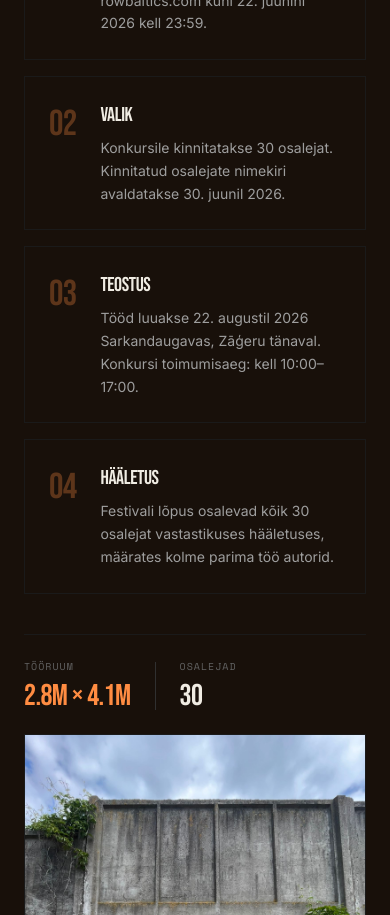
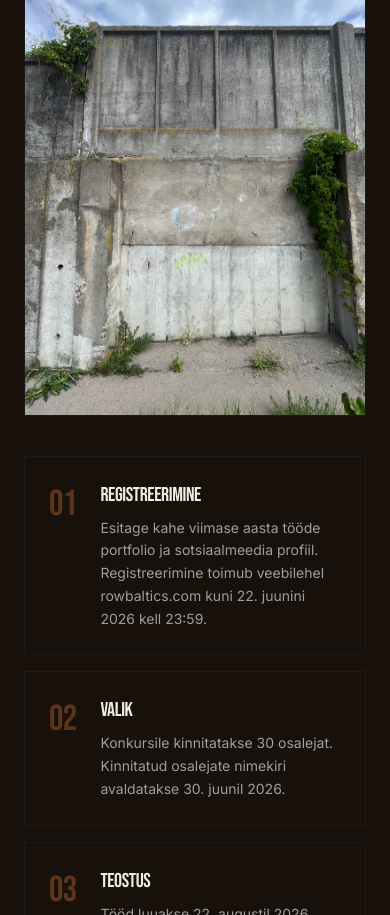
Before and after one commit to vasiljevsvladislavs-dot/rowbaltic, a Next.js app: page /ee in a window 390 px wide. Shown: the part 3320-4235 px from the top of the page. Built offline with nearby package versions, Linux system fonts and the light colour scheme.

Commit message:
Fix mobile order: wall+image before rules

```diff
--- a/src/components/sections/CompetitionSection.tsx
+++ b/src/components/sections/CompetitionSection.tsx
@@ -23,80 +23,47 @@ export default function CompetitionSection({ dict }: Props) {
           </div>
         </AnimateIn>
 
-        {/* Row 1: heading/texts/theme  |  rules */}
-        <div className="grid grid-cols-1 lg:grid-cols-12 gap-x-16 gap-y-0">
-          <div className="lg:col-span-5">
+        {/*
+          Mobile order:  1 heading  →  2 wall+image  →  3 rules  →  4 prizes
+          Desktop grid:  [heading | rules] / [wall+image | prizes]
+        */}
+        <div className="grid grid-cols-1 lg:grid-cols-12 lg:grid-rows-[auto_auto] gap-x-16">
+
+          {/* 1 — Heading / texts / theme  (desktop: col 1-5, row 1) */}
+          <div className="lg:col-start-1 lg:col-span-5 lg:row-start-1">
             <AnimateIn delay={100}>
               <h2 className="font-display text-[clamp(3rem,7vw,6.5rem)] leading-none text-cream mb-8">
                 {c.heading[0]}<br />
                 <span className="text-acid">{c.heading[1]}</span>
               </h2>
             </AnimateIn>
-
             <AnimateIn delay={200}>
-              <p className="text-ink-200 leading-relaxed mb-6">
-                {c.p1}
-              </p>
+              <p className="text-ink-200 leading-relaxed mb-6">{c.p1}</p>
             </AnimateIn>
-
             <AnimateIn delay={250}>
-              <p className="text-ink-300 leading-relaxed mb-10">
-                {c.p2}
-              </p>
+              <p className="text-ink-300 leading-relaxed mb-10">{c.p2}</p>
             </AnimateIn>
-
-            {/* Theme callout */}
             <AnimateIn delay={300}>
               <div className="border border-acid/30 bg-acid/5 p-6">
-                <p className="font-mono text-[10px] uppercase tracking-widest text-acid mb-3">
-                  {c.theme_label}
-                </p>
+                <p className="font-mono text-[10px] uppercase tracking-widest text-acid mb-3">{c.theme_label}</p>
                 <p className="font-display text-5xl text-cream mb-3">{dict.hero.theme_word}</p>
-                <p className="text-ink-300 text-sm leading-relaxed">
-                  {c.theme_desc}
-                </p>
+                <p className="text-ink-300 text-sm leading-relaxed">{c.theme_desc}</p>
               </div>
             </AnimateIn>
           </div>
 
-          {/* Rules */}
-          <div className="lg:col-span-7 space-y-4 mt-10 lg:mt-0">
-            {c.rules.map((rule, i) => (
-              <AnimateIn key={rule.num} delay={100 + i * 80} direction="left">
-                <div className="group flex gap-6 border border-ink-800 p-6 hover:border-acid/40 hover:bg-acid/3 transition-all duration-300">
-                  <span className="font-display text-4xl text-acid/30 group-hover:text-acid/60 transition-colors pt-1 shrink-0">
-                    {rule.num}
-                  </span>
-                  <div>
-                    <h3 className="font-display text-xl text-cream mb-2 group-hover:text-acid transition-colors">
-                      {rule.title}
-                    </h3>
-                    <p className="text-ink-300 text-sm leading-relaxed">{rule.text}</p>
-                  </div>
-                </div>
-              </AnimateIn>
-            ))}
-          </div>
-        </div>
-
-        {/* Row 2: siena image  |  prizes */}
-        <div className="grid grid-cols-1 lg:grid-cols-12 gap-x-16 gap-y-0 mt-10">
-          {/* Wall size + image */}
-          <div className="lg:col-span-5">
+          {/* 2 — Wall size + siena  (desktop: col 1-5, row 2) */}
+          <div className="lg:col-start-1 lg:col-span-5 lg:row-start-2 mt-10 lg:mt-0">
             <AnimateIn delay={350}>
               <div className="border-t border-ink-800 pt-6">
                 <div className="flex items-center gap-6 mb-5">
                   <div>
-                    <p className="font-mono text-[10px] uppercase tracking-widest text-ink-500 mb-1">
-                      {c.wall_label}
-                    </p>
+                    <p className="font-mono text-[10px] uppercase tracking-widest text-ink-500 mb-1">{c.wall_label}</p>
                     <p className="font-display text-3xl text-acid">2.8m × 4.1m</p>
                   </div>
                   <div className="w-px h-12 bg-ink-700" />
                   <div>
-                    <p className="font-mono text-[10px] uppercase tracking-widest text-ink-500 mb-1">
-                      {c.participants_label}
-                    </p>
+                    <p className="font-mono text-[10px] uppercase tracking-widest text-ink-500 mb-1">{c.participants_label}</p>
                     <p className="font-display text-3xl text-cream">30</p>
                   </div>
                 </div>
@@ -114,14 +81,29 @@ export default function CompetitionSection({ dict }: Props) {
             </AnimateIn>
           </div>
 
-          {/* Prizes */}
-          <div className="lg:col-span-7 mt-10 lg:mt-0">
+          {/* 3 — Rules  (desktop: col 6-12, row 1) */}
+          <div className="lg:col-start-6 lg:col-span-7 lg:row-start-1 space-y-4 mt-10 lg:mt-0">
+            {c.rules.map((rule, i) => (
+              <AnimateIn key={rule.num} delay={100 + i * 80} direction="left">
+                <div className="group flex gap-6 border border-ink-800 p-6 hover:border-acid/40 hover:bg-acid/3 transition-all duration-300">
+                  <span className="font-display text-4xl text-acid/30 group-hover:text-acid/60 transition-colors pt-1 shrink-0">
+                    {rule.num}
+                  </span>
+                  <div>
+                    <h3 className="font-display text-xl text-cream mb-2 group-hover:text-acid transition-colors">{rule.title}</h3>
+                    <p className="text-ink-300 text-sm leading-relaxed">{rule.text}</p>
+                  </div>
+                </div>
+              </AnimateIn>
+            ))}
+          </div>
+
+          {/* 4 — Prizes  (desktop: col 6-12, row 2) */}
+          <div className="lg:col-start-6 lg:col-span-7 lg:row-start-2 mt-10 lg:mt-0">
             <AnimateIn delay={500} direction="left">
               <div className="border-t border-ink-800 pt-6">
                 <div className="border border-ink-700 bg-ink-800 p-6">
-                  <p className="font-mono text-[10px] uppercase tracking-widest text-ink-400 mb-6">
-                    {c.prizes_label}
-                  </p>
+                  <p className="font-mono text-[10px] uppercase tracking-widest text-ink-400 mb-6">{c.prizes_label}</p>
                   <div className="space-y-4">
                     {c.prizes.map(({ place, reward, color }) => (
                       <div key={place} className="flex items-center gap-4">
@@ -131,15 +113,9 @@ export default function CompetitionSection({ dict }: Props) {
                       </div>
                     ))}
                   </div>
-
                   <div className="mt-6 pt-6 border-t border-ink-700">
-                    <p className="font-mono text-[10px] uppercase tracking-widest text-ink-500 mb-2">
-                      {c.contact_label}
-                    </p>
-                    <a
-                      href="mailto:info@rowbaltics.com"
-                      className="font-mono text-sm text-acid hover:underline"
-                    >
+                    <p className="font-mono text-[10px] uppercase tracking-widest text-ink-500 mb-2">{c.contact_label}</p>
+                    <a href="mailto:info@rowbaltics.com" className="font-mono text-sm text-acid hover:underline">
                       info@rowbaltics.com
                     </a>
                   </div>
@@ -147,6 +123,7 @@ export default function CompetitionSection({ dict }: Props) {
               </div>
             </AnimateIn>
           </div>
+
         </div>
 
         {/* Copyright note */}
```
Also changed, not shown: 1 other file (tests, documents, lock files or other folders).
